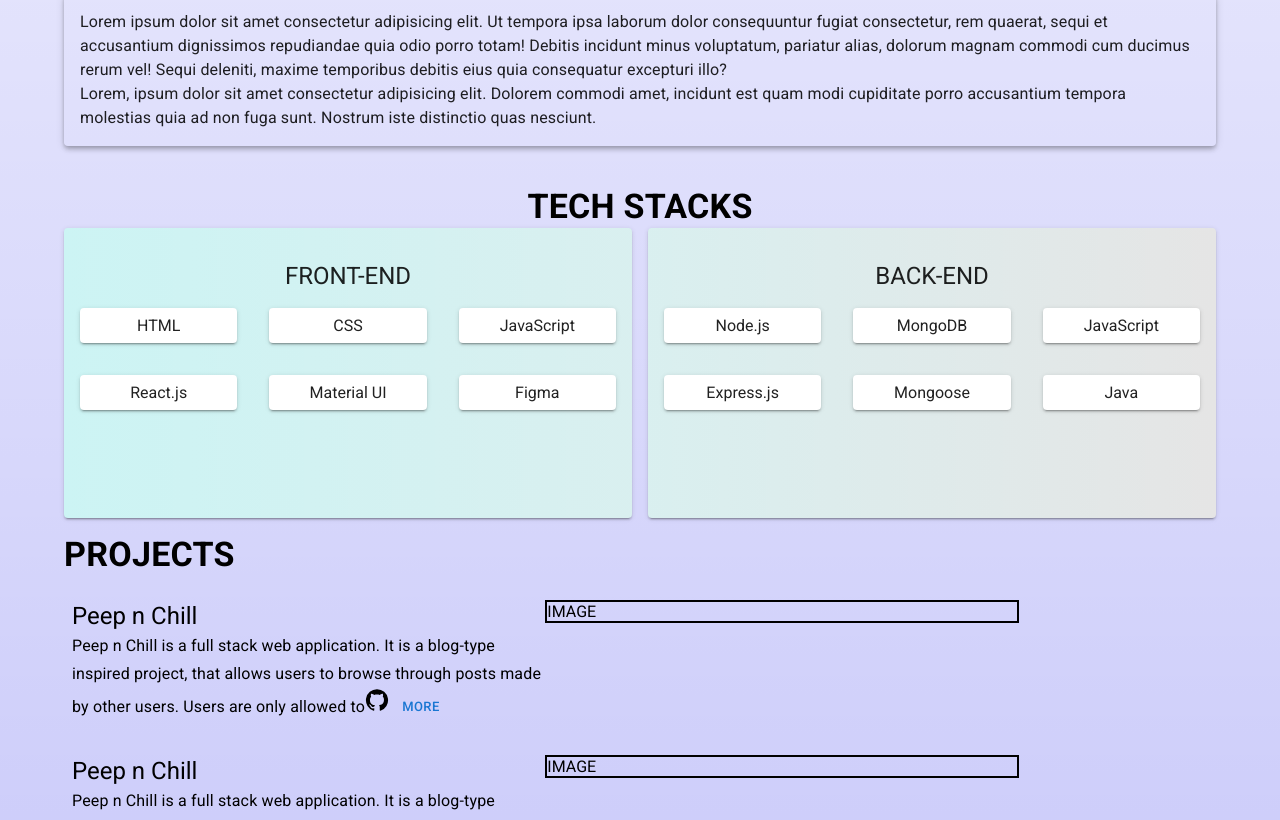
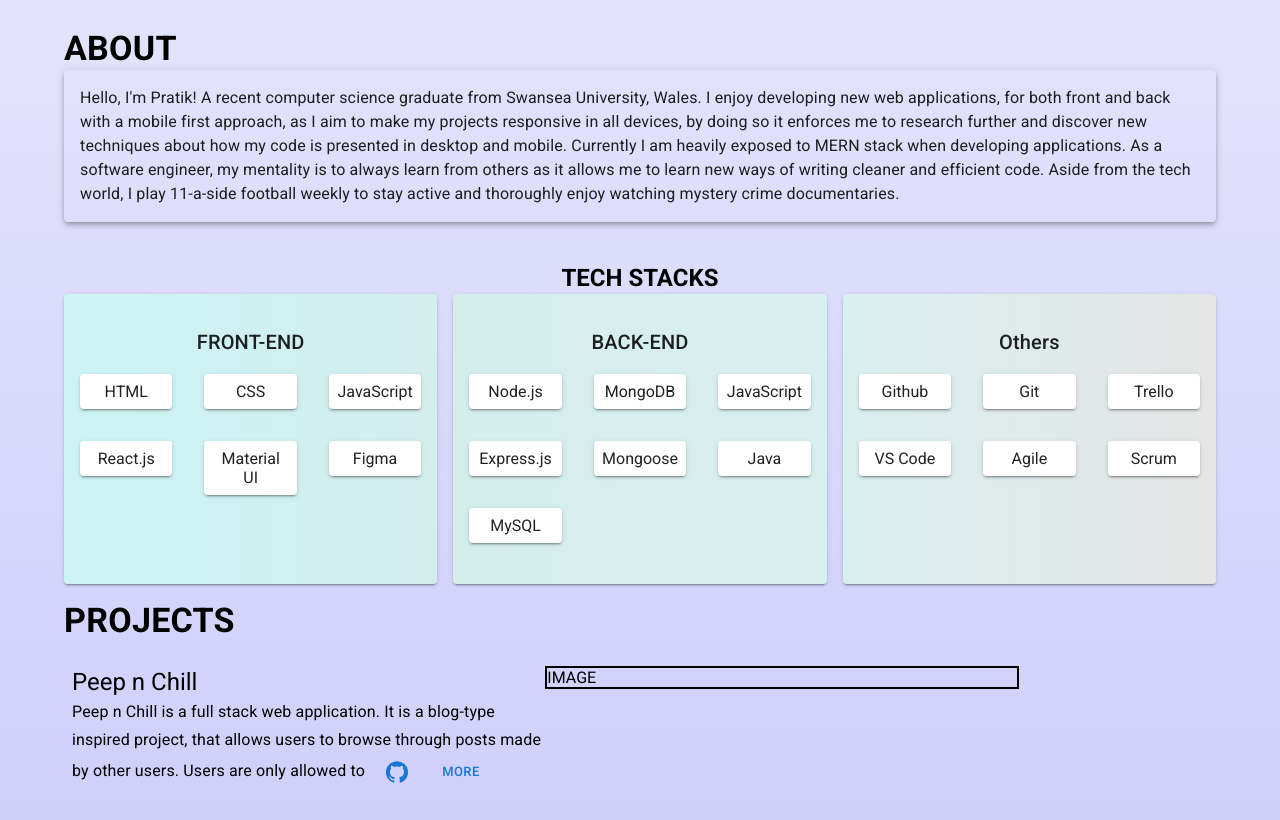
Before and after one commit to pratikpun/pratikpun, a React (Create React App) app: page / in a window 1280 px wide. Shown: the part 612-1432 px from the top of the page. Built offline with nearby package versions, Linux system fonts and the light colour scheme.

Commit message:
modified About section texts and added another card in tech stacks

```diff
--- a/src/components/About.jsx
+++ b/src/components/About.jsx
@@ -26,15 +26,17 @@
         elevation={4}
       >
         <Typography variant="body1">
-          Lorem ipsum dolor sit amet consectetur adipisicing elit. Ut tempora
-          ipsa laborum dolor consequuntur fugiat consectetur, rem quaerat, sequi
-          et accusantium dignissimos repudiandae quia odio porro totam! Debitis
-          incidunt minus voluptatum, pariatur alias, dolorum magnam commodi cum
-          ducimus rerum vel! Sequi deleniti, maxime temporibus debitis eius quia
-          consequatur excepturi illo? <br /> Lorem, ipsum dolor sit amet
-          consectetur adipisicing elit. Dolorem commodi amet, incidunt est quam
-          modi cupiditate porro accusantium tempora molestias quia ad non fuga
-          sunt. Nostrum iste distinctio quas nesciunt.
+          Hello, I'm Pratik! A recent computer science graduate from Swansea
+          University, Wales. I enjoy developing new web applications, for both
+          front and back with a mobile first approach, as I aim to make my
+          projects responsive in all devices, by doing so it enforces me to
+          research further and discover new techniques about how my code is
+          presented in desktop and mobile. Currently I am heavily exposed to
+          MERN stack when developing applications. As a software engineer, my
+          mentality is to always learn from others as it allows me to learn new
+          ways of writing cleaner and efficient code. Aside from the tech world,
+          I play 11-a-side football weekly to stay active and thoroughly enjoy
+          watching mystery crime documentaries.
         </Typography>
       </Paper>
     </Box>
--- a/src/components/Banner.jsx
+++ b/src/components/Banner.jsx
@@ -11,7 +11,8 @@
   return (
     <Box
       sx={{
-        minHeight: 500,
+        mt: 5,
+        minHeight: 600,
         display: "flex",
         flexDirection: "column",
         justifyContent: "center",
@@ -48,6 +49,7 @@
           sx={{
             textAlign: "center",
             mt: isMobile ? 3 : 0,
+            ml: isMobile ? 0 : 5,
           }}
         >
           <Typography
@@ -68,7 +70,15 @@
           >
             PRATIK
           </Typography>
-          <Typography variant="subtitle2">* SOFTWARE DEVELOPER * </Typography>
+
+          <Box sx={{ mt: 2 }}>
+            <Typography variant="subtitle2">
+              I'm a full stack software engineer and Computer Science graduate
+              who has keen interest in developing mobile and web based
+              applications with codes that are clean and readable to anyone.
+              Currently based in Reading, UK.
+            </Typography>
+          </Box>
         </Box>
       </Box>
     </Box>
--- a/src/components/NavBar.jsx
+++ b/src/components/NavBar.jsx
@@ -7,7 +7,6 @@
 import IconButton from "@mui/material/IconButton";
 import MenuIcon from "@mui/icons-material/Menu";
 import { useState } from "react";
-import About from "./About";
 
 export default function ResponsiveAppBar() {
   const theme = useTheme();
@@ -16,12 +15,15 @@
   const [openMobileMenu, setOpeneMobileMenu] = useState(false);
 
   const handleMobileMenu = () => {
-    console.log("clicked");
+    // console.log("clicked");
     setOpeneMobileMenu(!openMobileMenu);
   };
   return (
     <Box sx={{ flexGrow: 1 }}>
-      <AppBar position="static" sx={{ backgroundColor: "#1C1F33", px: 1 }}>
+      <AppBar
+        position="fixed"
+        sx={{ backgroundColor: "#1C1F33", px: 1, top: 0 }}
+      >
         <Toolbar>
           <Typography variant="h6" component="div" sx={{ flexGrow: 1 }}>
             PP
@@ -49,10 +51,12 @@
         {openMobileMenu && (
           <Box
             sx={{
+              height: 200,
               display: "flex",
-              justifyContent: "center",
+              justifyContent: "space-around",
               alignItems: "center",
               flexDirection: "column",
+              borderTop: 1,
             }}
           >
             <Link
--- a/src/components/ProjectCard.jsx
+++ b/src/components/ProjectCard.jsx
@@ -25,7 +25,10 @@
               Peep n Chill is a full stack web application. It is a blog-type
               inspired project, that allows users to browse through posts made
               by other users. Users are only allowed to
-              <GitHubIcon sx={{ "&:hover": { transform: "scale(1.25)" } }} />
+              <Button>
+                {" "}
+                <GitHubIcon sx={{ "&:hover": { transform: "scale(1.25)" } }} />
+              </Button>
               <Button size="small">More</Button>
             </Typography>
           </Grid>
--- a/src/components/SkillsCard.jsx
+++ b/src/components/SkillsCard.jsx
@@ -12,37 +12,37 @@
   const FrontEndCard = (
     <>
       <CardContent sx={{ minHeight: 250 }}>
-        <Typography variant="h5" component="div" textAlign="center" marginY={2}>
+        <Typography variant="h6" component="div" textAlign="center" marginY={2}>
           FRONT-END
         </Typography>
 
         <Grid container spacing={4}>
-          <Grid item xl={3} md={4} xs={6}>
+          <Grid item xl={4} md={4} xs={6}>
             <Paper elevation={2} sx={{ textAlign: "center", padding: 1 }}>
               HTML
             </Paper>
           </Grid>
-          <Grid item xl={3} md={4} xs={6}>
+          <Grid item xl={4} md={4} xs={6}>
             <Paper elevation={2} sx={{ textAlign: "center", padding: 1 }}>
               CSS
             </Paper>
           </Grid>
-          <Grid item xl={3} md={4} xs={6}>
+          <Grid item xl={4} md={4} xs={6}>
             <Paper elevation={2} sx={{ textAlign: "center", padding: 1 }}>
               JavaScript
             </Paper>
           </Grid>
-          <Grid item xl={3} md={4} xs={6}>
+          <Grid item xl={4} md={4} xs={6}>
             <Paper elevation={2} sx={{ textAlign: "center", padding: 1 }}>
               React.js
             </Paper>
           </Grid>
-          <Grid item xl={3} md={4} xs={6}>
+          <Grid item xl={4} md={4} xs={6}>
             <Paper elevation={2} sx={{ textAlign: "center", padding: 1 }}>
               Material UI
             </Paper>
           </Grid>
-          <Grid item xl={3} md={4} xs={6}>
+          <Grid item xl={4} md={4} xs={6}>
             <Paper elevation={2} sx={{ textAlign: "center", padding: 1 }}>
               Figma
             </Paper>
@@ -55,39 +55,86 @@
   const BackEndCard = (
     <>
       <CardContent sx={{ minHeight: 250 }}>
-        <Typography variant="h5" component="div" textAlign="center" marginY={2}>
+        <Typography variant="h6" component="div" textAlign="center" marginY={2}>
           BACK-END
         </Typography>
 
         <Grid container spacing={4}>
-          <Grid item xl={3} md={4} xs={6}>
+          <Grid item xl={4} md={4} xs={6}>
             <Paper elevation={2} sx={{ textAlign: "center", padding: 1 }}>
               Node.js
             </Paper>
           </Grid>
-          <Grid item xl={3} md={4} xs={6}>
+          <Grid item xl={4} md={4} xs={6}>
             <Paper elevation={2} sx={{ textAlign: "center", padding: 1 }}>
               MongoDB
             </Paper>
           </Grid>
-          <Grid item xl={3} md={4} xs={6}>
+          <Grid item xl={4} md={4} xs={6}>
             <Paper elevation={2} sx={{ textAlign: "center", padding: 1 }}>
               JavaScript
             </Paper>
           </Grid>
-          <Grid item xl={3} md={4} xs={6}>
+          <Grid item xl={4} md={4} xs={6}>
             <Paper elevation={2} sx={{ textAlign: "center", padding: 1 }}>
               Express.js
             </Paper>
           </Grid>
-          <Grid item xl={3} md={4} xs={6}>
+          <Grid item xl={4} md={4} xs={6}>
             <Paper elevation={2} sx={{ textAlign: "center", padding: 1 }}>
               Mongoose
             </Paper>
           </Grid>
-          <Grid item xl={3} md={4} xs={6}>
+          <Grid item xl={4} md={4} xs={6}>
             <Paper elevation={2} sx={{ textAlign: "center", padding: 1 }}>
               Java
+            </Paper>
+          </Grid>
+          <Grid item xl={4} md={4} xs={6}>
+            <Paper elevation={2} sx={{ textAlign: "center", padding: 1 }}>
+              MySQL
+            </Paper>
+          </Grid>
+        </Grid>
+      </CardContent>
+    </>
+  );
+  const OtherCard = (
+    <>
+      <CardContent sx={{ minHeight: 250 }}>
+        <Typography variant="h6" component="div" textAlign="center" marginY={2}>
+          Others
+        </Typography>
+
+        <Grid container spacing={4}>
+          <Grid item xl={4} md={4} xs={6}>
+            <Paper elevation={2} sx={{ textAlign: "center", padding: 1 }}>
+              Github
+            </Paper>
+          </Grid>
+          <Grid item xl={4} md={4} xs={6}>
+            <Paper elevation={2} sx={{ textAlign: "center", padding: 1 }}>
+              Git
+            </Paper>
+          </Grid>
+          <Grid item xl={4} md={4} xs={6}>
+            <Paper elevation={2} sx={{ textAlign: "center", padding: 1 }}>
+              Trello
+            </Paper>
+          </Grid>
+          <Grid item xl={4} md={4} xs={6}>
+            <Paper elevation={2} sx={{ textAlign: "center", padding: 1 }}>
+              VS Code
+            </Paper>
+          </Grid>
+          <Grid item xl={4} md={4} xs={6}>
+            <Paper elevation={2} sx={{ textAlign: "center", padding: 1 }}>
+              Agile
+            </Paper>
+          </Grid>
+          <Grid item xl={4} md={4} xs={6}>
+            <Paper elevation={2} sx={{ textAlign: "center", padding: 1 }}>
+              Scrum
             </Paper>
           </Grid>
         </Grid>
@@ -98,7 +145,7 @@
     <Box sx={{ mb: 2 }}>
       <Box>
         <Typography
-          variant="h4"
+          variant="h5"
           sx={{
             fontWeight: "bold",
             textAlign: "center",
@@ -108,20 +155,33 @@
         </Typography>
       </Box>
       <Grid container spacing={2}>
-        <Grid item xs={12} md={6}>
+        <Grid item xs={12} md={4}>
           <Paper
             elevation={2}
             sx={{
               backgroundImage:
                 isMobile || isIPad
-                  ? "linear-gradient(rgba(0,200,200,0.20), rgba(0,150,150,0.15))"
-                  : "linear-gradient(to right, rgba(0,200,200,0.20), rgba(0,150,150,0.15))",
+                  ? "linear-gradient(rgba(0,200,200,0.20), rgba(0,150,150,0.17))"
+                  : "linear-gradient(to right, rgba(0,200,200,0.20), rgba(0,150,150,0.17))",
             }}
           >
             {FrontEndCard}
           </Paper>
         </Grid>
-        <Grid item xs={12} md={6}>
+        <Grid item xs={12} md={4}>
+          <Paper
+            elevation={2}
+            sx={{
+              backgroundImage:
+                isMobile || isIPad
+                  ? "linear-gradient(rgba(0,200,200,0.17), rgba(0,150,150,0.15))"
+                  : "linear-gradient(to right, rgba(0,150,150,0.17), rgba(0,150,150,0.15))",
+            }}
+          >
+            {BackEndCard}
+          </Paper>
+        </Grid>
+        <Grid item xs={12} md={4}>
           <Paper
             elevation={2}
             sx={{
@@ -131,7 +191,7 @@
                   : "linear-gradient(to right, rgba(0,150,150,0.15), rgba(0,0,0,0.1))",
             }}
           >
-            {BackEndCard}
+            {OtherCard}
           </Paper>
         </Grid>
       </Grid>
--- a/src/index.css
+++ b/src/index.css
@@ -2,7 +2,7 @@
   margin: 0;
   padding: 0;
   box-sizing: border-box;
-  font-family: "roboto", "Helvetica Neue", Helvetica, Arial;
+  font-family: "Roboto", "Helvetica Neue", Helvetica, Arial;
   background-image: linear-gradient(
     rgba(0, 0, 230, 0.05),
     rgba(0, 0, 230, 0.25)
```
